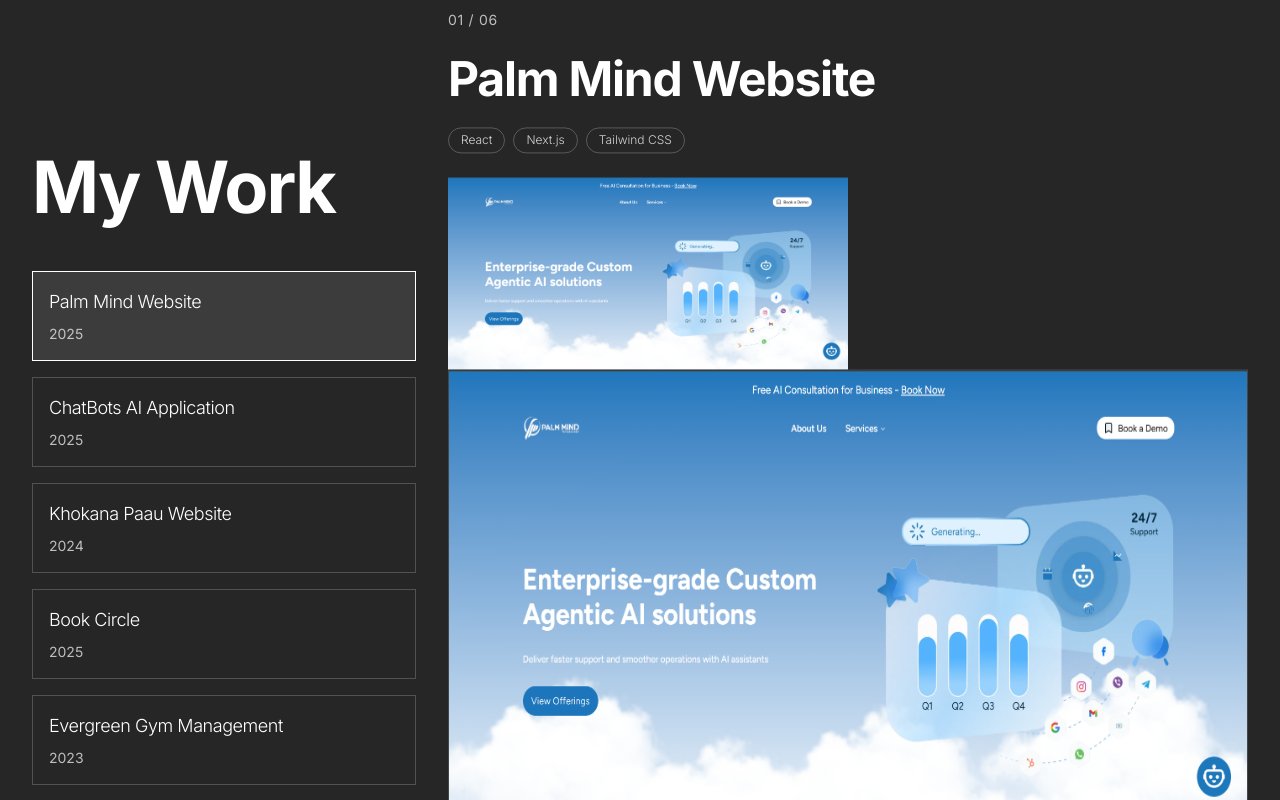
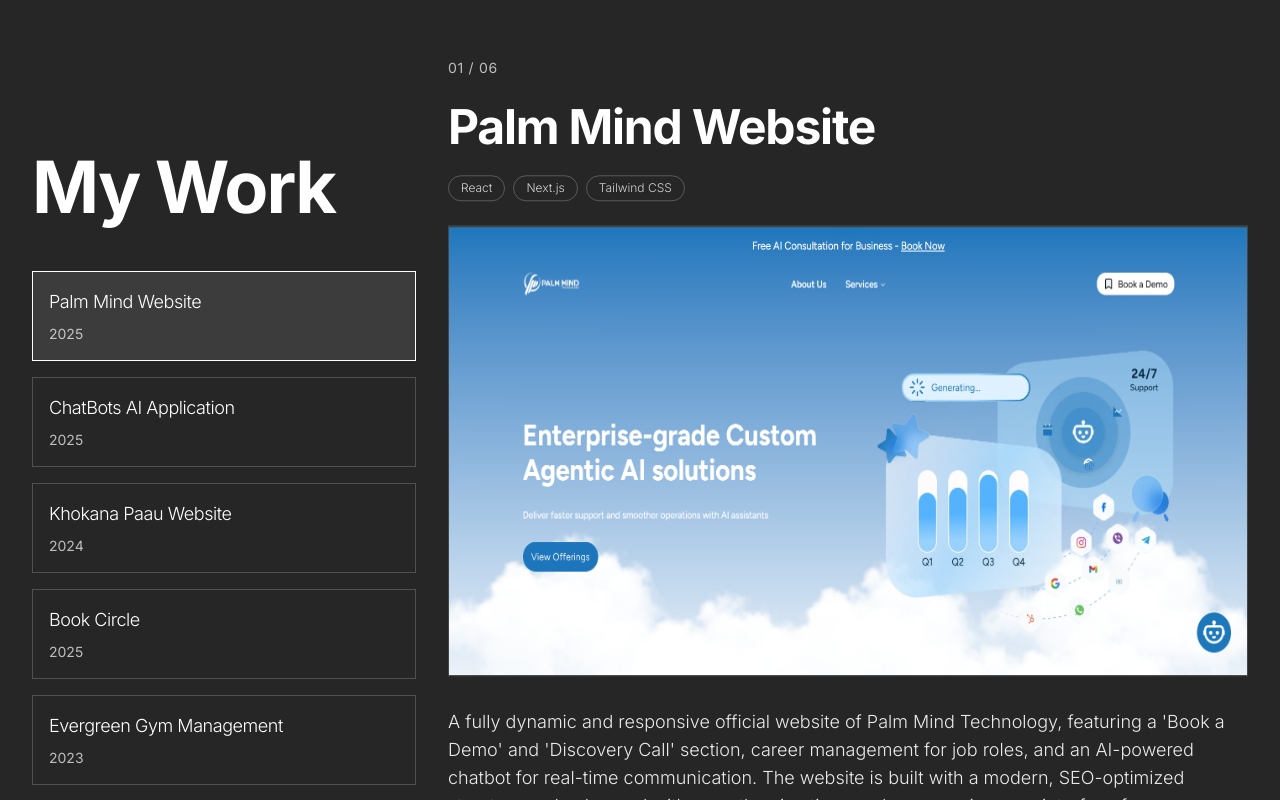
Before and after one commit to roshandangol0506/My-Portfolio, a Next.js app: page / in a window 1280 px wide. Shown: the part 2000-2800 px from the top of the page. Built offline with nearby package versions, Linux system fonts and the light colour scheme.

Commit message:
update: double img

```diff
--- a/components/work.tsx
+++ b/components/work.tsx
@@ -152,13 +152,6 @@ export default function Work({ scrollToSection }: WorkProps) {
                     </span>
                   ))}
                 </div>
-                <Image
-                  src={projects[selectedProject].img}
-                  alt="Roshan Dangol"
-                  width={400}
-                  height={400}
-                />
-
                 <div className="mb-6 md:mb-8 relative w-full overflow-hidden rounded-lg bg-white bg-opacity-5 border border-white border-opacity-10">
                   <div className="relative w-full aspect-video">
                     <Image
```
